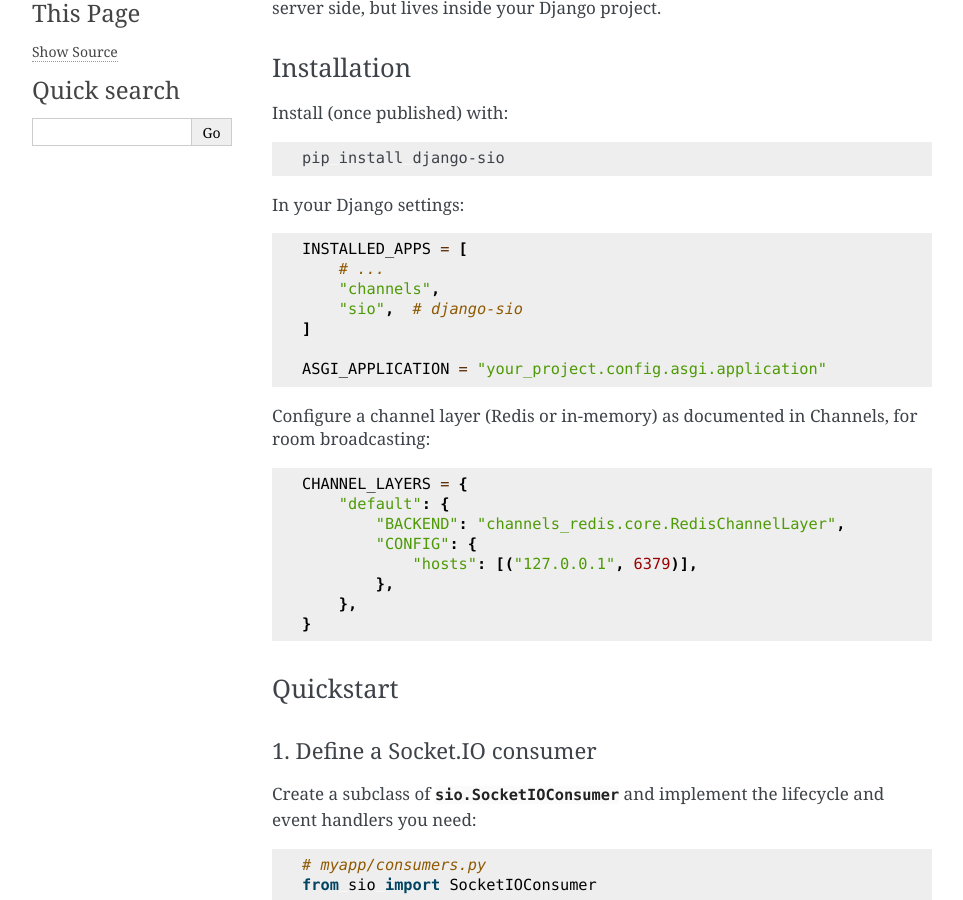
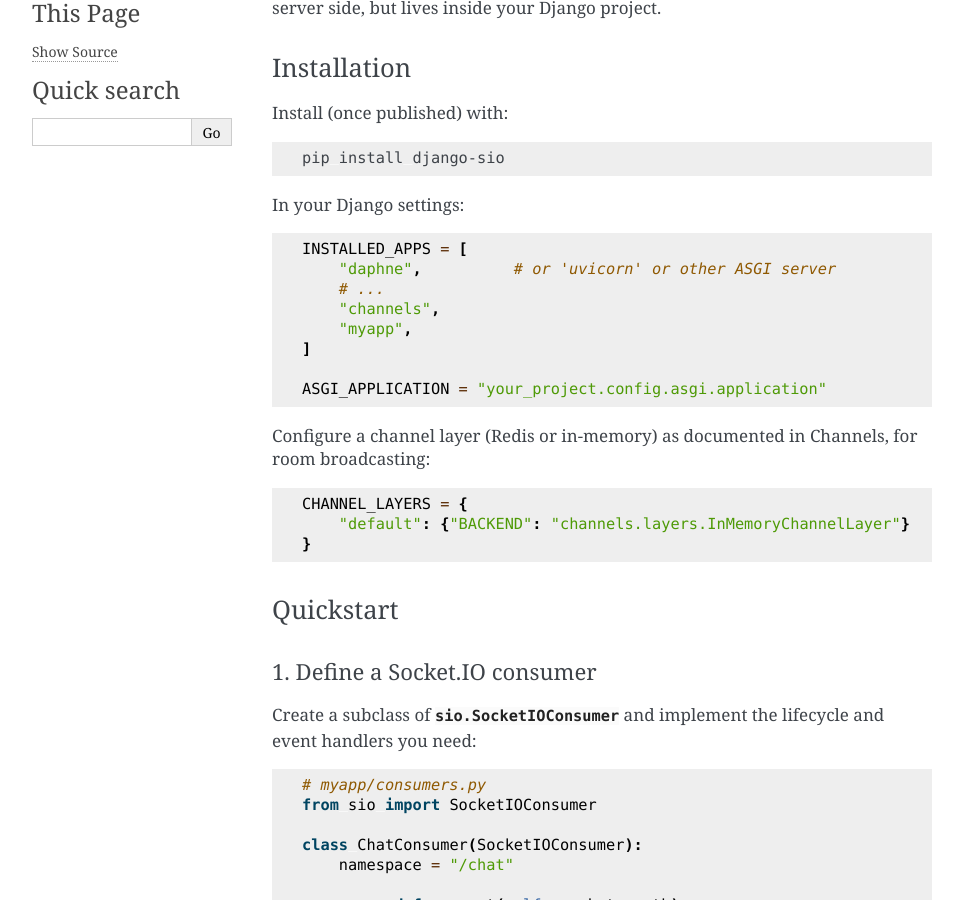
Before and after one commit to Hisham-Pak/django-sio, a Sphinx documentation site: the page built from docs/index.rst, in a window 1280 px wide and 900 px high, scrolled down 655 px. Shown: the whole window, without its empty margins (148-1111 px from the left). Built offline with Sphinx 7.4.7, drawn with Linux system fonts in a browser that asks for light colours.

```diff
--- a/docs/index.rst
+++ b/docs/index.rst
@@ -45,9 +45,10 @@ In your Django settings:
 .. code-block:: python
 
    INSTALLED_APPS = [
+       "daphne",          # or 'uvicorn' or other ASGI server
        # ...
        "channels",
-       "sio",  # django-sio
+       "myapp",
    ]
 
    ASGI_APPLICATION = "your_project.config.asgi.application"
@@ -58,12 +59,7 @@ room broadcasting:
 .. code-block:: python
 
    CHANNEL_LAYERS = {
-       "default": {
-           "BACKEND": "channels_redis.core.RedisChannelLayer",
-           "CONFIG": {
-               "hosts": [("127.0.0.1", 6379)],
-           },
-       },
+       "default": {"BACKEND": "channels.layers.InMemoryChannelLayer"}
    }
 
 
```
Also changed, not shown: README.md (+0 -3 lines).
